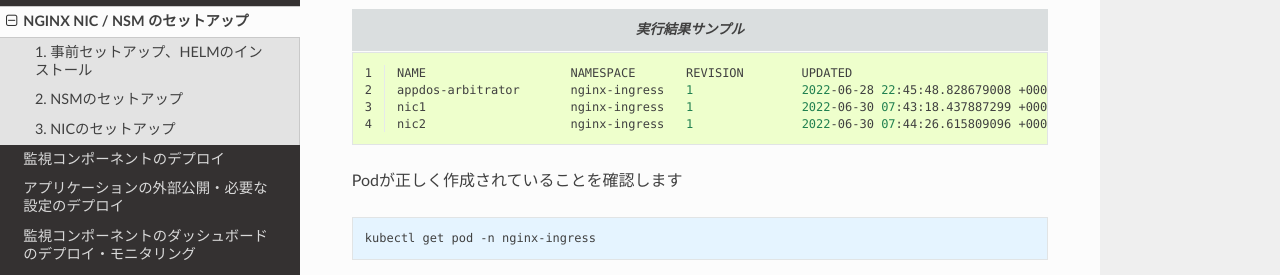
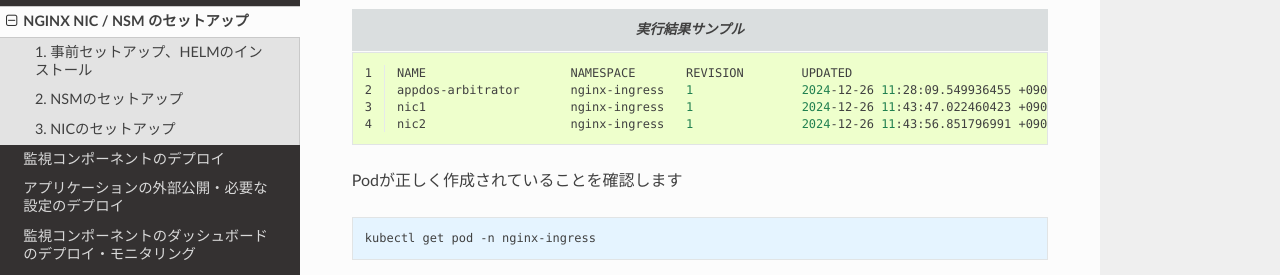
Before and after one commit to BeF5/f5j-nginx-k8s-observability, a Sphinx documentation site: the page built from docs/class1/module02/module02.rst, in a window 1280 px wide and 900 px high, scrolled down 9083 px. Shown: the part 177-452 px from the top of the window. Built offline with Sphinx 7.4.7 and the Read the Docs theme 3.1.0, drawn with Linux system fonts in a browser that asks for light colours.

Commit message:
Update module02.rst

```diff
--- a/docs/class1/module02/module02.rst
+++ b/docs/class1/module02/module02.rst
@@ -511,10 +511,10 @@
   :linenos:
   :caption: 実行結果サンプル
 
-  NAME                    NAMESPACE       REVISION        UPDATED                                 STATUS          CHART                                     APP VERSION
-  appdos-arbitrator       nginx-ingress   1               2022-06-28 22:45:48.828679008 +0000 UTC deployed        nginx-appprotect-dos-arbitrator-0.1.0     1.1.0
-  nic1                    nginx-ingress   1               2022-06-30 07:43:18.437887299 +0000 UTC deployed        nginx-ingress-0.13.2                      2.2.2
-  nic2                    nginx-ingress   1               2022-06-30 07:44:26.615809096 +0000 UTC deployed
+  NAME                    NAMESPACE       REVISION        UPDATED                                 STATUS          CHART                                   APP VERSION
+  appdos-arbitrator       nginx-ingress   1               2024-12-26 11:28:09.549936455 +0900 JST deployed        nginx-appprotect-dos-arbitrator-0.1.0   1.1.0
+  nic1                    nginx-ingress   1               2024-12-26 11:43:47.022460423 +0900 JST deployed        nginx-ingress-0.15.1                    2.4.1
+  nic2                    nginx-ingress   1               2024-12-26 11:43:56.851796991 +0900 JST deployed        nginx-ingress-0.15.1                    2.4.1
 
 Podが正しく作成されていることを確認します
 
```
